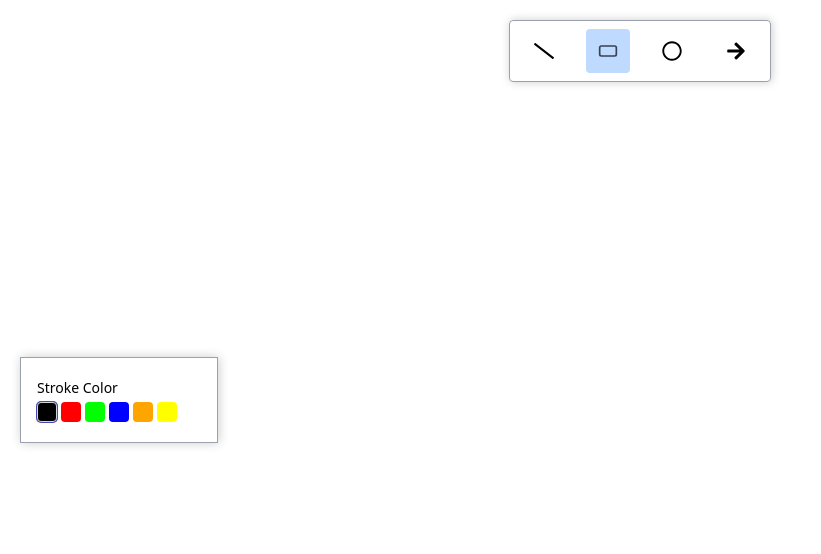
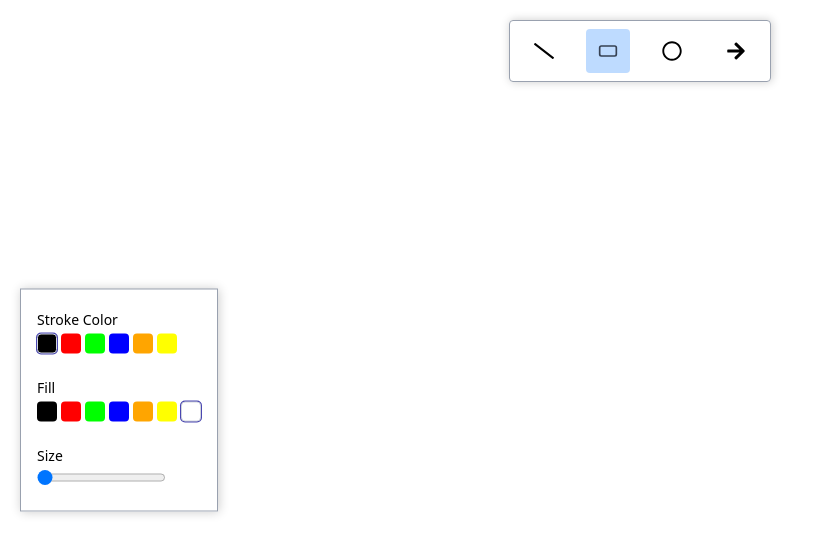
Before and after one commit to not-ayush/whiteboard-app, a React (Vite) app: page / in a window 1280 px wide. Both pictures are taken after a click on the element 608 px from the left and 51 px from the top of the page. Shown: the top 554 px of the page, without its empty margins (0-821 px from the left). Built offline with nearby package versions, Linux system fonts and the light colour scheme.

Commit message:
toolbox features added

```diff
--- a/src/components/Toolbox/Toolbox.jsx
+++ b/src/components/Toolbox/Toolbox.jsx
@@ -4,16 +4,19 @@ import { useContext } from "react";
 import ToolboxContext from "../../store/toolbox-context";
 import cx from "classnames";
 import classes from "./Toolbox.module.css";
-import { COLORS } from "../../constants";
+import { COLORS, TOOLS, FILL_TOOL_TYPES, STROKE_TOOL_TYPES, SIZE_TOOL_TYPES } from "../../constants";
 
 const Toolbox = () => {
   const { activeToolItem } = useContext(BoardContext);
-  const { toolboxState, changeStroke } = useContext(ToolboxContext);
+  const { toolboxState, changeStroke, changeFill, changeSize } = useContext(ToolboxContext);
 
   const strokeColor = toolboxState[activeToolItem]?.stroke;
+  const fillColor = toolboxState[activeToolItem]?.fill;
+  const size = toolboxState[activeToolItem]?.size;
 
   return (
     <div className={classes.container}>
+      {STROKE_TOOL_TYPES.includes(activeToolItem) && (
         <div className={classes.selectOptionContainer}>
           <div className={classes.toolBoxLabel}>Stroke Color</div>
           <div className={classes.colorsContainer}>
@@ -31,6 +34,39 @@ const Toolbox = () => {
             })}
           </div>
         </div>
+      )}
+      {FILL_TOOL_TYPES.includes(activeToolItem) && (
+        <div className={classes.selectOptionContainer}>
+          <div className={classes.toolBoxLabel}>Fill</div>
+          <div className={classes.colorsContainer}>
+            {Object.keys(COLORS).map((k) => {
+              return (
+                <div
+                  key={k}
+                  className={cx(classes.colorBox, {
+                    [classes.activeColorBox]: fillColor === COLORS[k],
+                  })}
+                  style={{ backgroundColor: COLORS[k] }}
+                  onClick={() => changeFill(activeToolItem, COLORS[k])}
+                ></div>
+              );
+            })}
+          </div>
+        </div>
+      )}
+      {SIZE_TOOL_TYPES.includes(activeToolItem) && (
+        <div className={classes.selectOptionContainer}>
+          <div className={classes.toolBoxLabel}>Size</div>
+          <input
+            type="range"
+            min={activeToolItem === TOOLS.TEXT ? 12 : 1}
+            max={activeToolItem === TOOLS.TEXT ? 64 : 10}
+            step={1}
+            value={size}
+            onChange={(event) => changeSize(activeToolItem, event.target.value)}
+          ></input>
+        </div>
+      )}
     </div>
   );
 };
--- a/src/constants.js
+++ b/src/constants.js
@@ -3,6 +3,7 @@ export const TOOLS = {
   ARROW: "ARROW",
   RECTANGLE: "RECTANGLE",
   CIRCLE: "CIRCLE",
+  TEXT: "TEXT",
 };
 
 export const TOOLBOX_ACTIONS = {
@@ -33,3 +34,7 @@ export const TA_STATES = {
   NONE: "NONE",
   DRAWING: "DRAWING",
 };
+
+export const FILL_TOOL_TYPES = [TOOLS.RECTANGLE, TOOLS.CIRCLE];
+export const STROKE_TOOL_TYPES = [TOOLS.BRUSH, TOOLS.LINE, TOOLS.ARROW, TOOLS.RECTANGLE, TOOLS.CIRCLE, TOOLS.TEXT];
+export const SIZE_TOOL_TYPES = [TOOLS.LINE, TOOLS.ARROW, TOOLS.RECTANGLE, TOOLS.CIRCLE, TOOLS.TEXT];
--- a/src/store/BoardProvider.jsx
+++ b/src/store/BoardProvider.jsx
@@ -1,5 +1,6 @@
-import React from "react";
+import React, { useContext } from "react";
 import BoardContext from "./board-context";
+import ToolboxContext from "./toolbox-context";
 import { TA_STATES, TOOLS, TOOL_ACTIONS } from "../constants";
 import { useReducer } from "react";
 import { createNewElement } from "../util/util";
@@ -15,7 +16,14 @@ const boardReducer = (state, action) => {
       const prevElements = state.elements;
       let cX = action.payload.clientX;
       let cY = action.payload.clientY;
-      const newElem = createNewElement(prevElements.length, cX, cY, cX, cY, { type: state.activeToolItem });
+      const toolboxState = action.payload.toolboxState;
+      const options = {
+        type: state.activeToolItem,
+        stroke: toolboxState[state.activeToolItem]?.stroke,
+        fill: toolboxState[state.activeToolItem]?.fill,
+        size: toolboxState[state.activeToolItem]?.size,
+      };
+      const newElem = createNewElement(prevElements.length, cX, cY, cX, cY, options);
       return { ...state, toolActionState: TA_STATES.DRAWING, elements: [...prevElements, newElem] };
     }
     case TOOL_ACTIONS.DRAW_MOVE: {
@@ -24,7 +32,10 @@ const boardReducer = (state, action) => {
       const lastElem = curElements[elemLen - 1];
       let cX = action.payload.clientX;
       let cY = action.payload.clientY;
-      const newElem = createNewElement(curElements.length, lastElem.x1, lastElem.y1, cX, cY, { type: state.activeToolItem });
+      const options = {
+        ...lastElem.options,
+      };
+      const newElem = createNewElement(curElements.length, lastElem.x1, lastElem.y1, cX, cY, options);
       curElements[elemLen - 1] = newElem;
 
       return {
@@ -50,6 +61,7 @@ const initialBoardState = {
 };
 
 const BoardProvider = ({ children }) => {
+  const { toolboxState } = useContext(ToolboxContext);
   const [boardState, dispatchBoardAction] = useReducer(boardReducer, initialBoardState);
 
   const handleToolItemClick = (tool) => {
@@ -65,6 +77,7 @@ const BoardProvider = ({ children }) => {
     dispatchBoardAction({
       type: TOOL_ACTIONS.DRAW_DOWN,
       payload: {
+        toolboxState,
         clientX: event.clientX,
         clientY: event.clientY,
       },
--- a/src/store/ToolboxProvider.jsx
+++ b/src/store/ToolboxProvider.jsx
@@ -1,7 +1,6 @@
 import React from "react";
 import ToolboxContext from "./toolbox-context";
 import { useReducer } from "react";
-import BoardContext from "./board-context";
 import { TOOLS, COLORS, TOOLBOX_ACTIONS } from "../constants";
 
 const toolboxReducer = (state, action) => {
@@ -11,13 +10,22 @@ const toolboxReducer = (state, action) => {
       newState[action.payload.tool].stroke = action.payload.stroke;
       return newState;
     }
+    case TOOLBOX_ACTIONS.CHANGE_FILL: {
+      const newState = { ...state };
+      newState[action.payload.tool].fill = action.payload.fill;
+      return newState;
+    }
+    case TOOLBOX_ACTIONS.CHANGE_SIZE: {
+      const newState = { ...state };
+      newState[action.payload.tool].size = action.payload.size;
+      return newState;
+    }
     default:
       return state;
   }
 };
 
 const ToolboxProvider = ({ children }) => {
-  // const { activeToolItem } = useContext(BoardContext);
   const intialToolboxState = {
     [TOOLS.LINE]: {
       stroke: COLORS.BLACK,
@@ -30,12 +38,12 @@ const ToolboxProvider = ({ children }) => {
     [TOOLS.RECTANGLE]: {
       stroke: COLORS.BLACK,
       size: 1,
-      fill: null,
+      fill: COLORS.WHITE,
     },
     [TOOLS.CIRCLE]: {
       stroke: COLORS.BLACK,
       size: 1,
-      fill: null,
+      fill: COLORS.WHITE,
     },
   };
   const [toolboxState, dispatchToolboxAction] = useReducer(toolboxReducer, intialToolboxState);
@@ -50,7 +58,27 @@ const ToolboxProvider = ({ children }) => {
     });
   };
 
-  const toolBoxContextVal = { toolboxState, changeStroke };
+  const changeFill = (tool, fill) => {
+    dispatchToolboxAction({
+      type: TOOLBOX_ACTIONS.CHANGE_FILL,
+      payload: {
+        tool,
+        fill,
+      },
+    });
+  };
+
+  const changeSize = (tool, size) => {
+    dispatchToolboxAction({
+      type: TOOLBOX_ACTIONS.CHANGE_SIZE,
+      payload: {
+        tool,
+        size,
+      },
+    });
+  };
+
+  const toolBoxContextVal = { toolboxState, changeStroke, changeFill, changeSize };
   return <ToolboxContext value={toolBoxContextVal}>{children}</ToolboxContext>;
 };
 
--- a/src/store/toolbox-context.jsx
+++ b/src/store/toolbox-context.jsx
@@ -1,5 +1,9 @@
 import { createContext } from "react";
 
-const ToolboxContext = createContext({});
+const ToolboxContext = createContext({
+  toolboxState: {},
+  changeStroke: () => {},
+  changeFill: () => {},
+});
 
 export default ToolboxContext;
--- a/src/util/util.js
+++ b/src/util/util.js
@@ -4,19 +4,20 @@ import { getArrowHeadsCoors } from "./math";
 
 const gen = rough.generator();
 
-export const createNewElement = (id, x1, y1, x2, y2, { type }) => {
+export const createNewElement = (id, x1, y1, x2, y2, options) => {
   let newRoughElem;
-  switch (type) {
+  // console.log(options);
+  switch (options.type) {
     case TOOLS.LINE:
-      newRoughElem = gen.line(x1, y1, x2, y2, { seed: id + 1 });
+      newRoughElem = gen.line(x1, y1, x2, y2, { seed: id + 1, strokeWidth: options.size, stroke: options.stroke });
       break;
     case TOOLS.RECTANGLE:
-      newRoughElem = gen.rectangle(x1, y1, x2 - x1, y2 - y1, { seed: id + 1 });
+      newRoughElem = gen.rectangle(x1, y1, x2 - x1, y2 - y1, { seed: id + 1, strokeWidth: options.size, stroke: options.stroke, fill: options.fill });
       break;
     case TOOLS.CIRCLE: {
       let cx = (x1 + x2) / 2;
       let cy = (y1 + y2) / 2;
-      newRoughElem = gen.ellipse(cx, cy, x2 - x1, y2 - y1, { seed: id + 1 });
+      newRoughElem = gen.ellipse(cx, cy, x2 - x1, y2 - y1, { seed: id + 1, strokeWidth: options.size, stroke: options.stroke, fill: options.fill });
       break;
     }
     case TOOLS.ARROW: {
@@ -44,6 +45,7 @@ export const createNewElement = (id, x1, y1, x2, y2, { type }) => {
     x2,
     y2,
     roughElem: newRoughElem,
+    options,
   };
   return newElem;
 };
```
Also changed, not shown: src/App.jsx (+4 -4 lines). Lines whose indentation alone changed are shown as unchanged.
